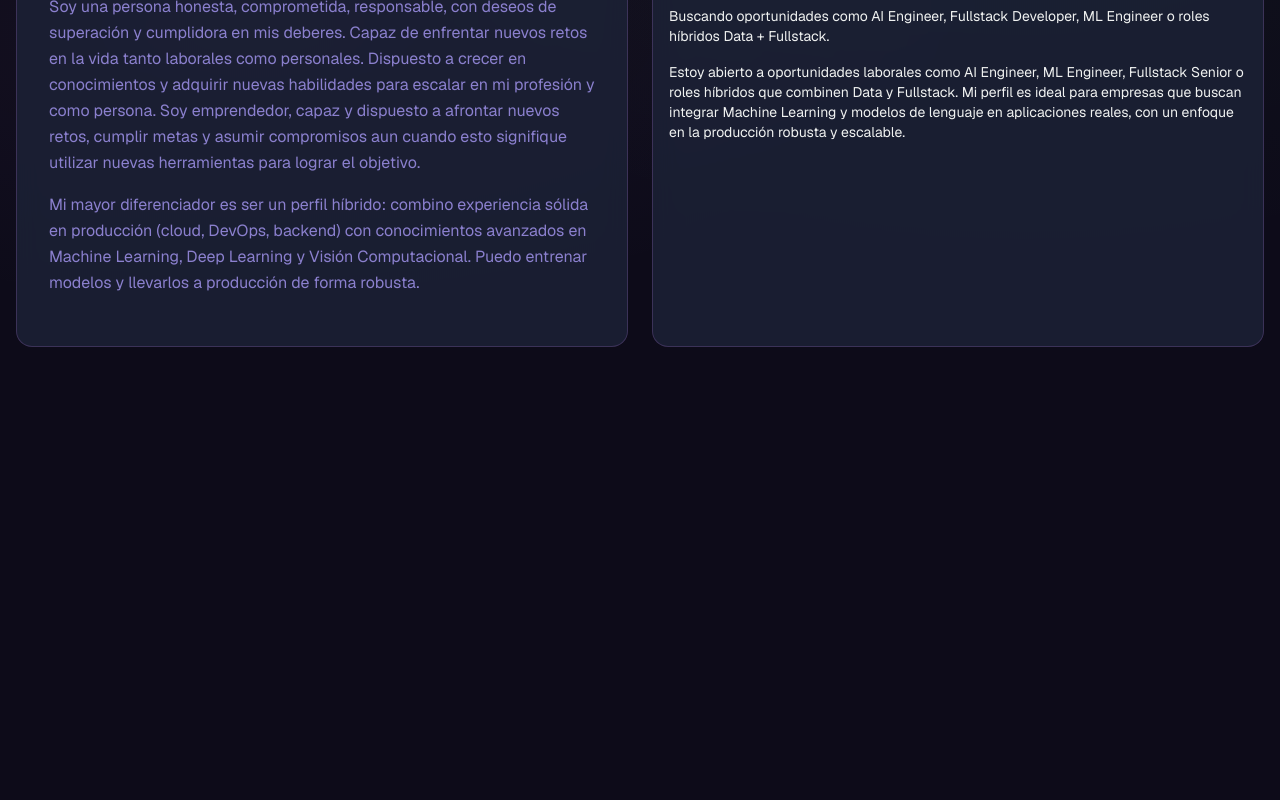
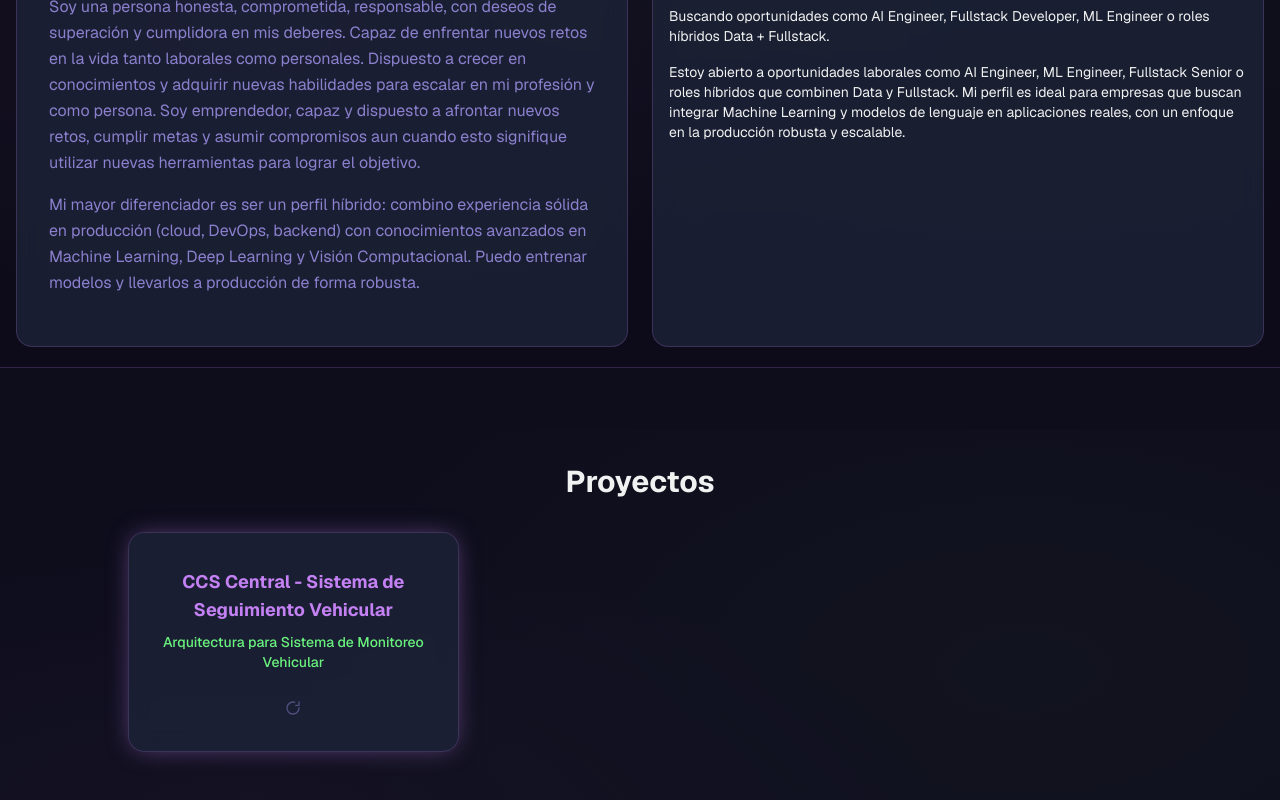
Before and after one commit to JuanPlazas/jspg_page, a Next.js app: page / in a window 1280 px wide. Shown: the part 1170-1970 px from the top of the page. Before the commit the page ends 1537 px from the top, so only its background shows below. Built offline with nearby package versions, Linux system fonts and the light colour scheme.

Commit message:
feat #07: se agrego componente projects

```diff
--- a/src/app/page.tsx
+++ b/src/app/page.tsx
@@ -3,6 +3,7 @@
 import Navbar from '@/components/Navbar';
 import Hero from '@/components/Hero';
 import About from '@/components/About';
+import Projects from '@/components/Projects';
 
 export default function Home() {
 	return (
@@ -12,6 +13,8 @@ export default function Home() {
 			<Hero />
 
 			<About />
+
+			<Projects />
 		</div>
 	);
 }
--- /dev/null
+++ b/src/components/Projects.tsx
@@ -0,0 +1,86 @@
+'use client';
+
+import { useI18nContext } from '@/app/providers';
+import { useState, useEffect } from 'react';
+
+const GLOWS = ['glow-primary', 'glow-secondary', 'glow-tertiary'];
+export type ProjectData = {
+	title: string;
+	subtitle: string;
+	description: string;
+	repo_link: string;
+	tech_stack?: string;
+	status?: string;
+};
+
+interface ProjectCardProps {
+	project: ProjectData;
+	glow: string;
+}
+
+export function ProjectCard({ project, glow }: ProjectCardProps) {
+	const [flipped, setFlipped] = useState(false);
+	const [isTouch, setIsTouch] = useState(false);
+
+	useEffect(() => {
+		// eslint-disable-next-line
+		setIsTouch('ontouchstart' in window || navigator.maxTouchPoints > 0);
+	}, []);
+
+	const flipProps = isTouch ? { onClick: () => setFlipped(!flipped) } : { onMouseEnter: () => setFlipped(true), onMouseLeave: () => setFlipped(false) };
+
+	const flipIcon = (
+		<svg className="w-4 h-4" viewBox="0 0 24 24" fill="none" stroke="currentColor" strokeWidth="2" strokeLinecap="round" strokeLinejoin="round">
+			<path d="M21 12a9 9 0 1 1-6.219-8.56" />
+			<path d="M21 3v5h-5" />
+		</svg>
+	);
+
+	return (
+		<div className="group perspective-[1000px] cursor-pointer" {...flipProps}>
+			<div className={`relative w-full min-h-55 transition-transform duration-500 [transform-style:preserve-3d] ${flipped ? '[transform:rotateY(180deg)]' : ''}`}>
+				{/* FRONT */}
+				<div className={`absolute inset-0 glass rounded-2xl p-6 flex flex-col items-center justify-center text-center [backface-visibility:hidden] ${glow}`}>
+					<h3 className="text-lg font-bold text-primary mb-2">{project.title}</h3>
+					<p className="text-sm text-secondary font-medium mb-3">{project.subtitle}</p>
+					{project.tech_stack && <p className="text-xs text-text-muted">{project.tech_stack}</p>}
+					{project.status && <span className="text-[10px] text-tertiary mt-2 font-mono">{project.status}</span>}
+					<span className="text-text-muted/50 mt-4">{flipIcon}</span>
+				</div>
+				{/* BACK */}
+				<div className={`absolute inset-0 glass rounded-2xl p-6 flex flex-col items-center justify-center text-center [backface-visibility:hidden] [transform:rotateY(180deg)] ${glow}`}>
+					<p className="text-sm text-text-muted leading-relaxed mb-4 line-clamp-6">{project.description}</p>
+					<a
+						href={project.repo_link}
+						target="_blank"
+						rel="noopener noreferrer"
+						className="inline-flex items-center gap-2 text-sm font-semibold text-primary hover:text-secondary transition-colors duration-200"
+						onClick={(e) => e.stopPropagation()}
+					>
+						<svg className="w-4 h-4" viewBox="0 0 24 24" fill="none" stroke="currentColor" strokeWidth="2">
+							<path d="M10 13a5 5 0 0 0 7.54.54l3-3a5 5 0 0 0-7.07-7.07l-1.72 1.71" />
+							<path d="M14 11a5 5 0 0 0-7.54-.54l-3 3a5 5 0 0 0 7.07 7.07l1.71-1.71" />
+						</svg>
+						ver repositorio
+					</a>
+					<span className="text-text-muted/50 mt-3">{flipIcon}</span>
+				</div>
+			</div>
+		</div>
+	);
+}
+
+export default function Projects() {
+	const { phrases } = useI18nContext();
+	const projects = phrases.projects as Record<string, ProjectData>;
+	const keys = Object.keys(projects);
+
+	return (
+		<section id="projects" className="border-t border-border py-24 px-4 bg-bg-elevated/30">
+			<div className="mx-auto max-w-5xl">
+				<h2 className="text-3xl font-bold text-text-base mb-8 text-center">{phrases.nav.projects}</h2>
+				<div className="grid grid-cols-1 md:grid-cols-2 lg:grid-cols-3 gap-4">{projects && keys.map((key, i) => <ProjectCard key={key} project={projects[key]} glow={GLOWS[i % GLOWS.length]} />)}</div>
+			</div>
+		</section>
+	);
+}
--- a/src/i18n/en.json
+++ b/src/i18n/en.json
@@ -22,25 +22,11 @@
 		}
 	},
 	"projects": {
-		"vision": {
-			"title": "Computer Vision",
-			"subtitle": "Sign Language Recognition",
-			"description": "Real-time computer vision system to recognize sign language letters. The model detects hand gestures and translates them into text.",
-			"tech_stack": "Python · YOLO · OpenCV · MediaPipe",
-			"repo_link": "View repository",
-			"status": "In development"
-		},
-		"masters": {
-			"title": "AI & Data Science Master's",
-			"subtitle": "Deep Learning Architectures",
-			"description": "Academic workshop where I designed LLM architectures from scratch: RNN, LSTM, and Transformers, including manual parameter calculation for each one.",
-			"repo_link": "View full workshop"
-		},
 		"fullstack": {
-			"title": "Full-Stack Project",
+			"title": "CCS Central - Sistema de Seguimiento Vehicular",
 			"subtitle": "Vehicle Monitoring System Architecture",
 			"description": "Design of a scalable software architecture for a vehicle monitoring center (CCS) capable of processing 500 signals/second with emergency response under 2 seconds.",
-			"repo_link": "View full solution"
+			"repo_link": "https://github.com/JuanPlazas/reto-arquitectura-backend"
 		}
 	},
 	"about": {
--- a/src/i18n/es.json
+++ b/src/i18n/es.json
@@ -22,25 +22,11 @@
 		}
 	},
 	"projects": {
-		"vision": {
-			"title": "Visión Computacional",
-			"subtitle": "Reconocimiento de Lengua de Señas",
-			"description": "Sistema de visión computacional en tiempo real para reconocer letras en lenguaje de señas. El modelo detecta e interpreta los gestos manuales y los traduce a texto.",
-			"tech_stack": "Python · YOLO · OpenCV · MediaPipe",
-			"repo_link": "Ver repositorio",
-			"status": "En desarrollo"
-		},
-		"masters": {
-			"title": "Maestría en IA y Ciencia de Datos",
-			"subtitle": "Arquitecturas de Deep Learning",
-			"description": "Taller académico donde diseñé arquitecturas de LLMs desde cero: RNN, LSTM y Transformers, incluyendo el cálculo manual de parámetros para cada una.",
-			"repo_link": "Ver taller completo"
-		},
 		"fullstack": {
-			"title": "Proyecto Full-Stack",
+			"title": "CCS Central - Sistema de Seguimiento Vehicular",
 			"subtitle": "Arquitectura para Sistema de Monitoreo Vehicular",
 			"description": "Diseño de una arquitectura para una central de monitoreo vehicular capaz de procesar 500 señales/segundo con respuesta a emergencias en menos de 2 segundos.",
-			"repo_link": "Ver solución completa"
+			"repo_link": "https://github.com/JuanPlazas/reto-arquitectura-backend"
 		}
 	},
 	"about": {
```
